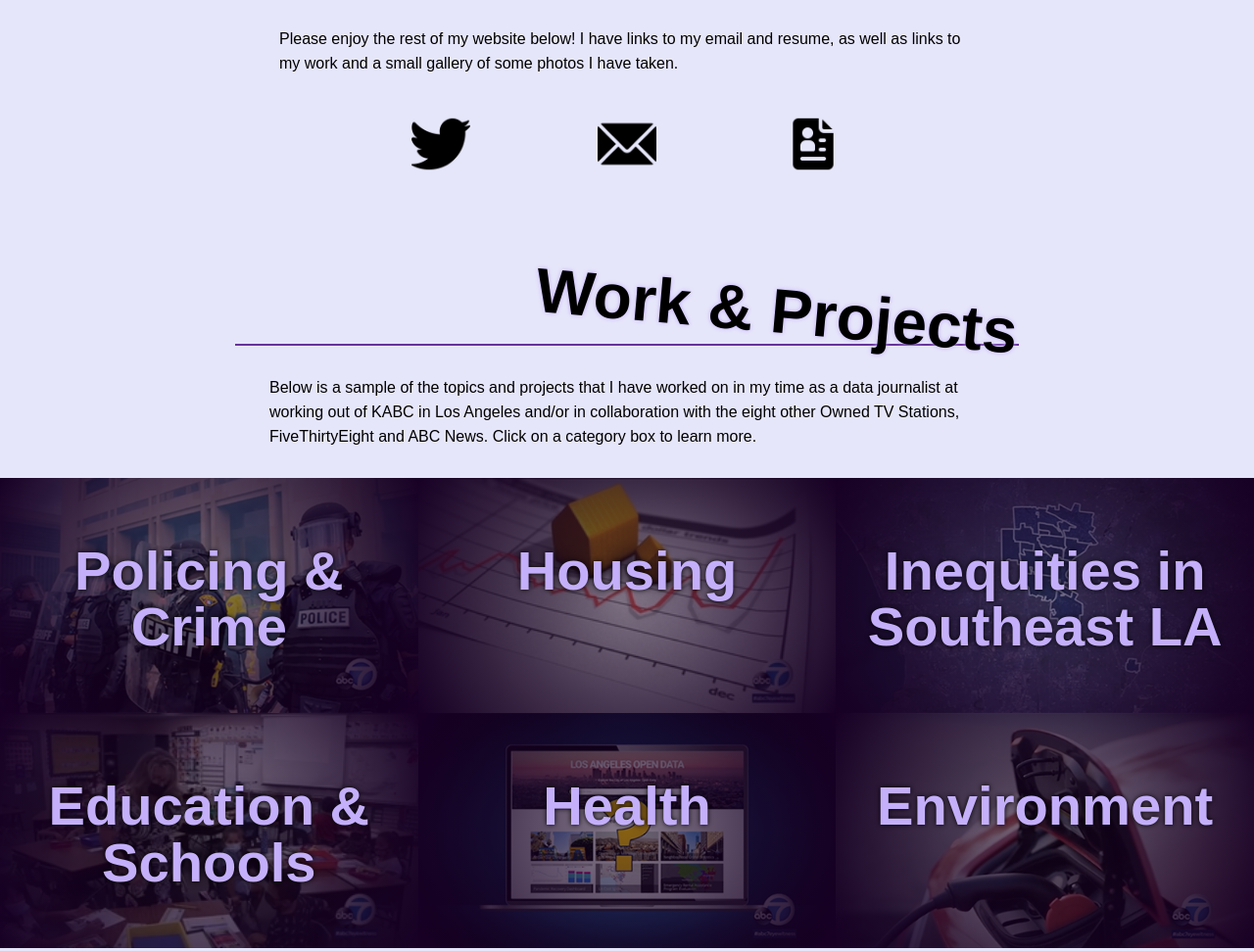
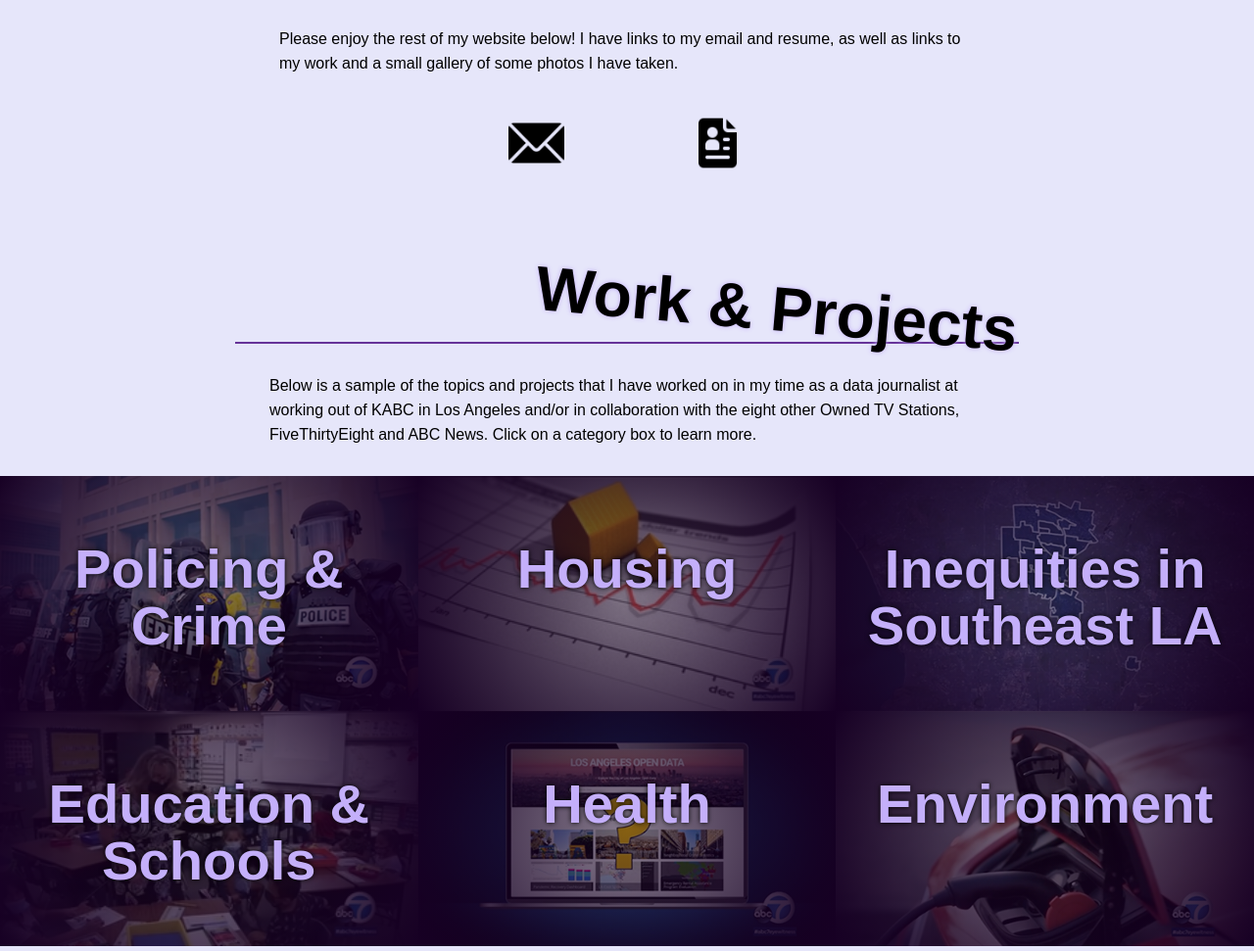
Before and after one commit to grace-manthey/personal-website, a plain HTML site: page index.html in a window 1280 px wide. Shown: the part 1354-2325 px from the top of the page at 98% size. Drawn offline with Linux system fonts and the light colour scheme; a web font is replaced by a local one.

Commit message:
adjust some stuff

```diff
--- a/css/styles.css
+++ b/css/styles.css
@@ -192,10 +192,10 @@ a:visited {
 }
 
 .socials {
-	max-width: 550px;
+	max-width: 350px;
 	margin: auto;
 	display: grid;
-	grid-template-columns: 1fr 1fr 1fr;
+	grid-template-columns: 1fr 1fr;
 	grid-gap: 20px;
 }
 
--- a/index.html
+++ b/index.html
@@ -50,9 +50,9 @@
     </div>
 
     <div class="socials">
-        <div class="icon twitter">
+        <!-- <div class="icon twitter">
             <a href="https://twitter.com/GraceMarie_35" target="_blank"><img src="img/big-twitter-logo.png"></a>
-        </div>
+        </div> -->
 
         <div class="icon email">
             <a href="mailto:manthey.grace@gmail.com" target="_blank"><img src="img/email.png"></a>
@@ -167,7 +167,7 @@
             </div>
 
             <div class="photo-container">
-                <img src="gallery/st-croix-pier.JPG">
+                <img src="gallery/st-croix-pier.jpg">
                 <div class="caption">An old pier on the island of St. Croix in the U.S. Virgin Islands.</div>
             </div>
 
```
Also changed, not shown: 1 other file.
